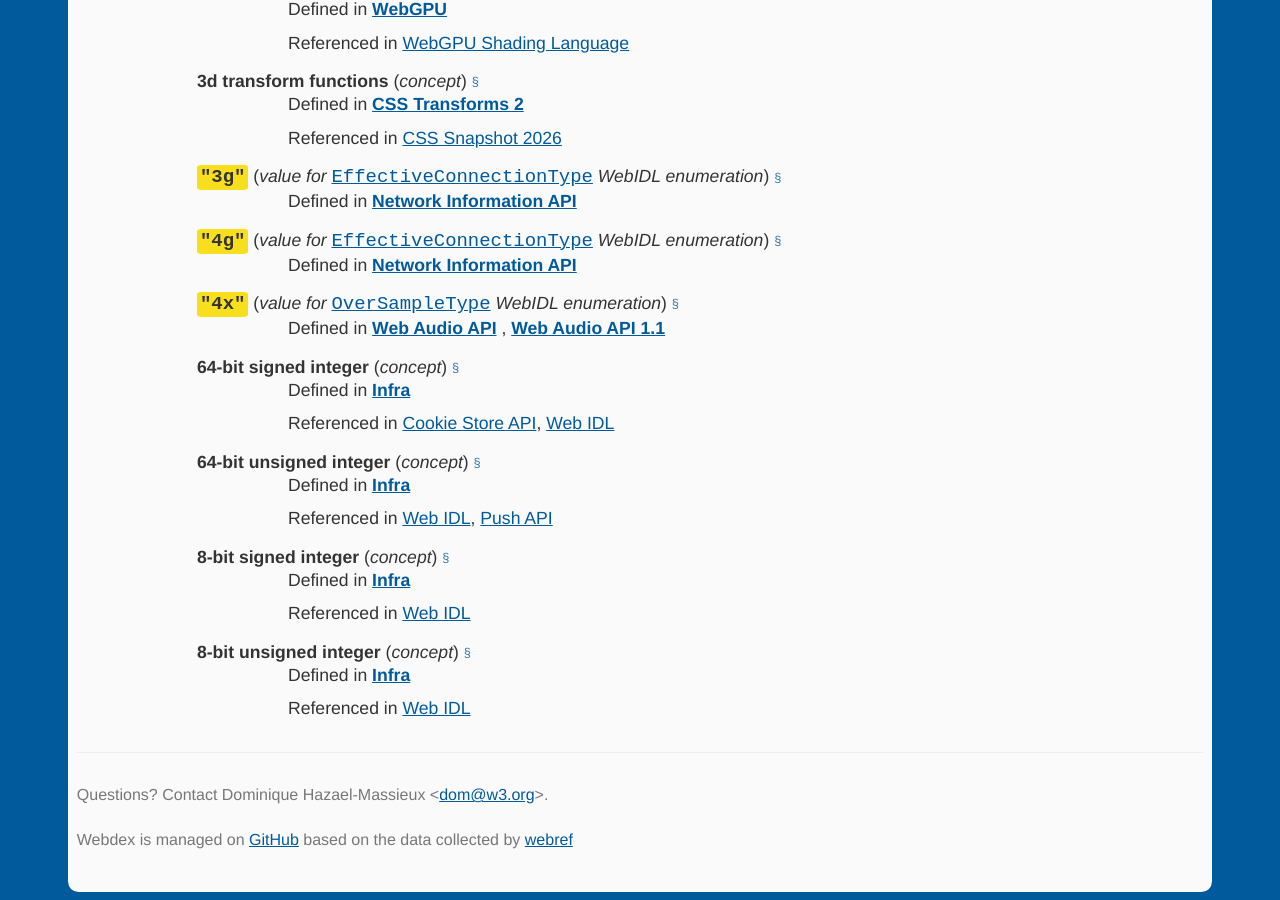
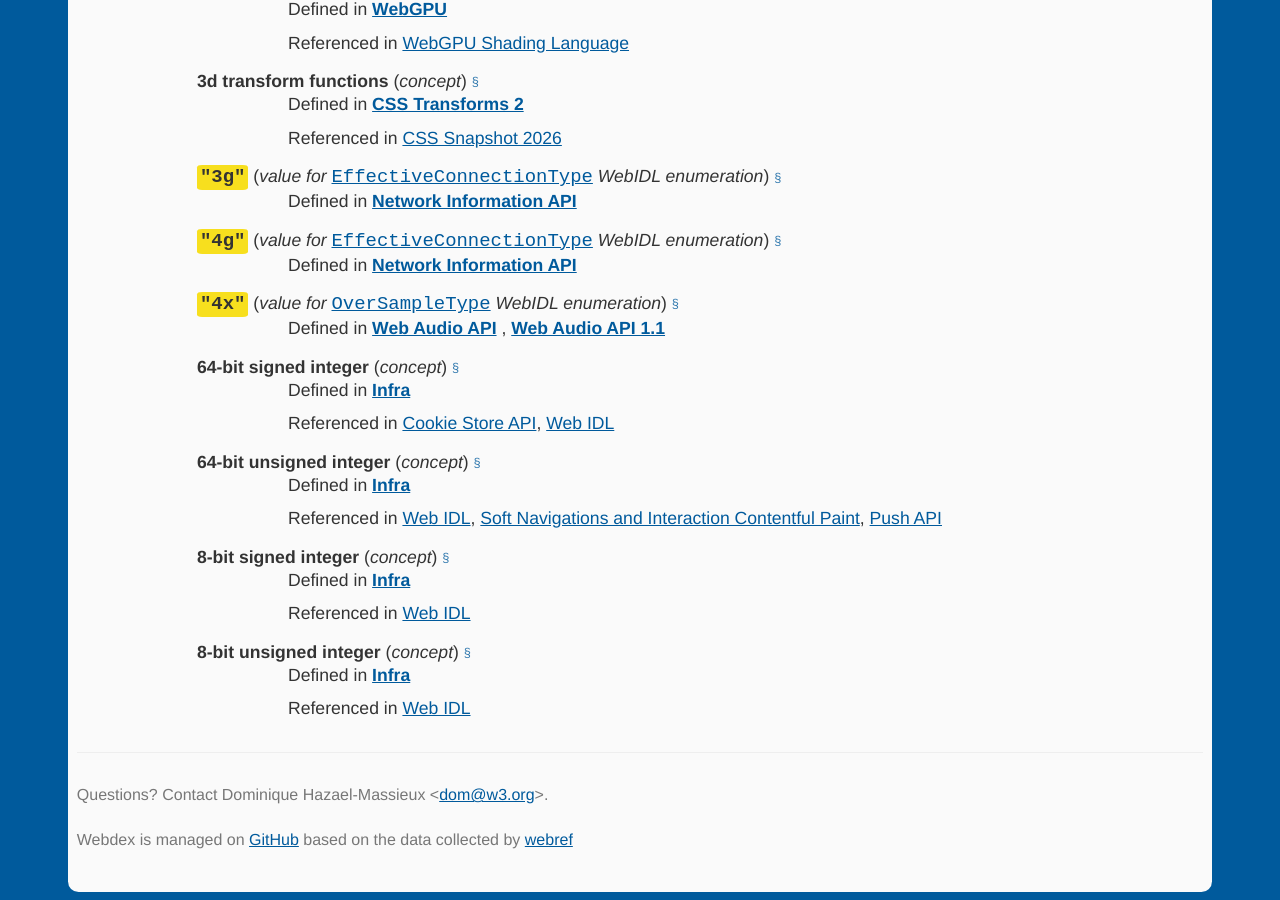
Before and after one commit to dontcallmedom/webdex, a Jekyll site: the page built from other.html, in a window 1280 px wide and 900 px high, scrolled down 15642 px. Built offline with Jekyll 4.4.1, drawn with Linux system fonts in a browser that asks for light colours.

Commit message:
Automatic update

```diff
--- a/other.html
+++ b/other.html
@@ -1667,6 +1667,7 @@
 <dd>Defined in <strong title='64-bit unsigned integer is defined in Infra'><a href=https:&#x2F;&#x2F;infra.spec.whatwg.org&#x2F;#64-bit-unsigned-integer>Infra</a></strong> </dd>
 <dd>Referenced in
                     <a href=https:&#x2F;&#x2F;webidl.spec.whatwg.org&#x2F; title='64-bit unsigned integer is referenced by Web IDL'>Web IDL</a>,
+                    <a href=https:&#x2F;&#x2F;wicg.github.io&#x2F;soft-navigations&#x2F; title='64-bit unsigned integer is referenced by Soft Navigations and Interaction Contentful Paint'>Soft Navigations and Interaction Contentful Paint</a>,
                     <a href=https:&#x2F;&#x2F;w3c.github.io&#x2F;push-api&#x2F; title='64-bit unsigned integer is referenced by Push API'>Push API</a></dd>
 
 
```
